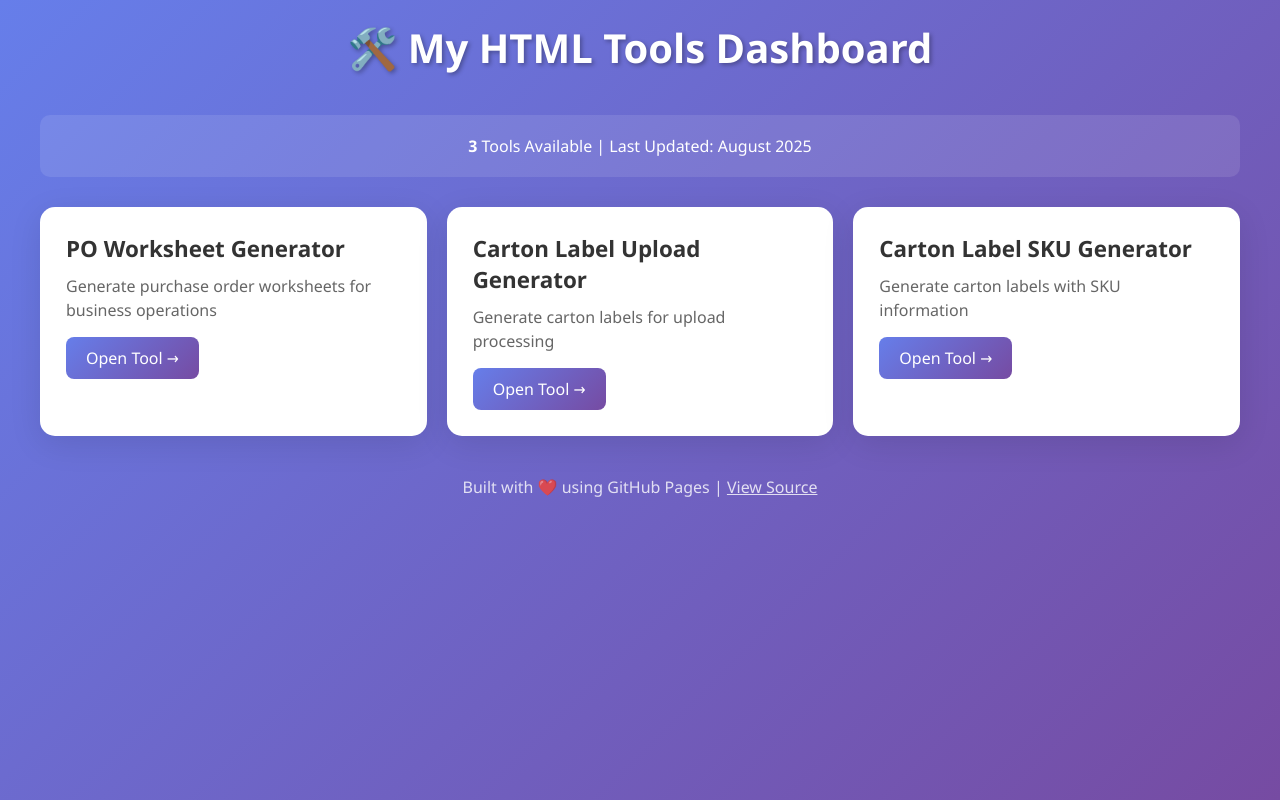
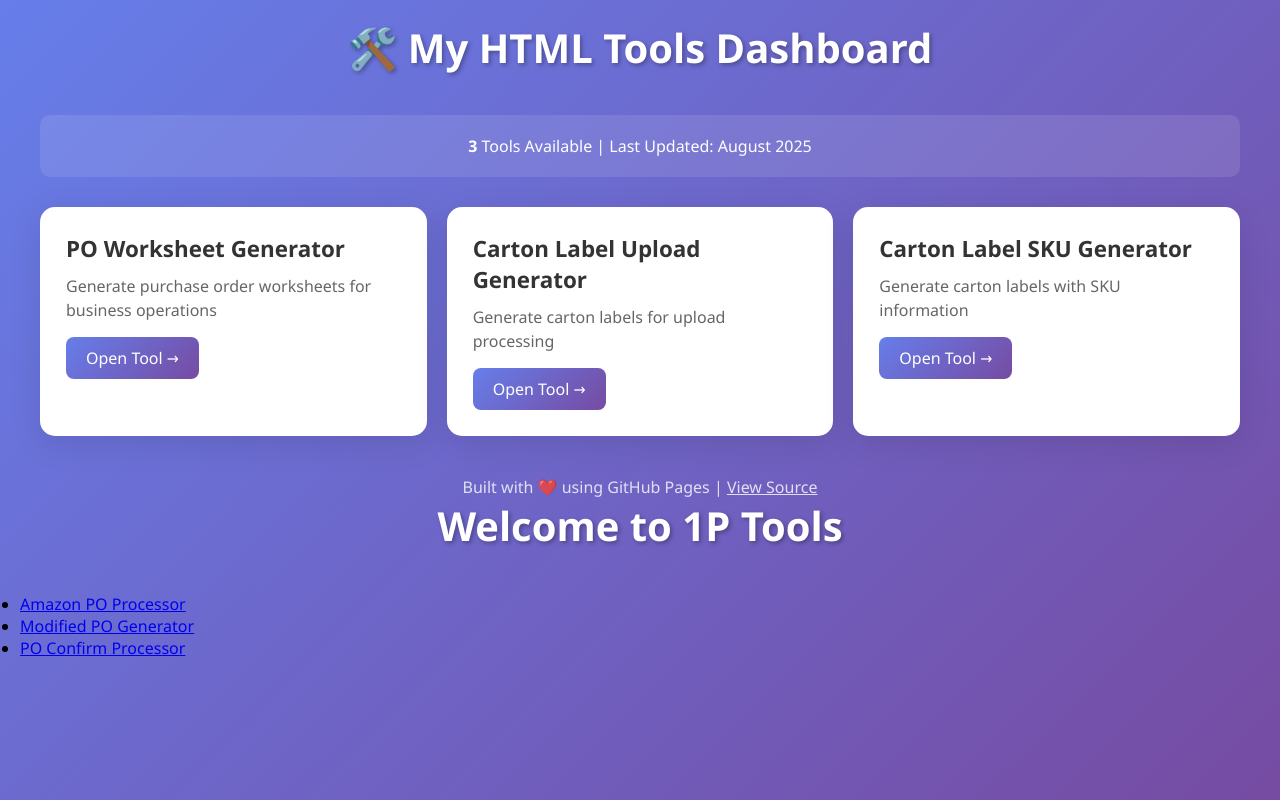
Before and after one commit to tobydresden19/1P-Tools, a plain HTML site: page index.html in a window 1280 px wide. Drawn offline with Linux system fonts and the light colour scheme.

Commit message:
Update index.html
add confirm tool

```diff
--- a/index.html
+++ b/index.html
@@ -174,5 +174,23 @@
             month: 'long'
         });
     </script>
+    <!DOCTYPE html>
+<html>
+<head>
+  <title>1P Tools Dashboard</title>
+</head>
+<body>
+  <h1>Welcome to 1P Tools</h1>
+
+  <!-- paste your links here -->
+  <ul>
+    <li><a href="amazon_po_processor.html">Amazon PO Processor</a></li>
+    <li><a href="modified_PO_generator_v6.html">Modified PO Generator</a></li>
+    <li><a href="po_confirm_processor.html">PO Confirm Processor</a></li>
+  </ul>
+
 </body>
 </html>
+
+</body>
+</html>
```
